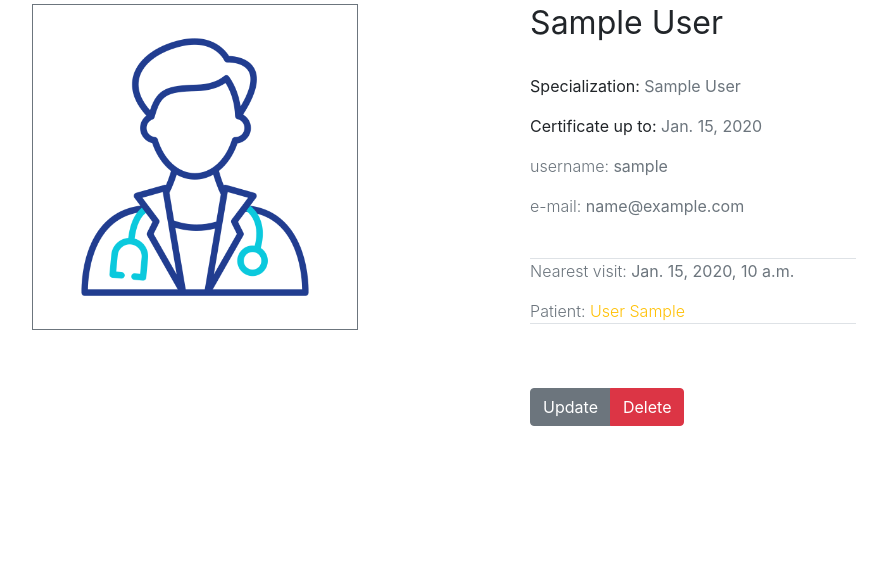
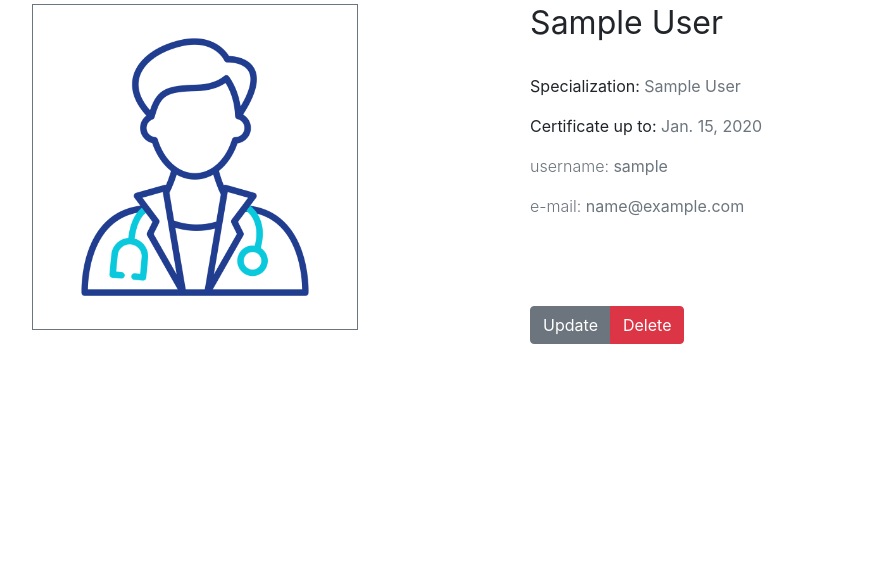
Before and after one commit to OleksiiKiva/to-the-doctor, a Django app: page /users/doctors/1/ in a window 1280 px wide. Shown: the part 188-752 px from the top of the page, without its empty margins (196-1083 px from the left). Run offline with Django 4.2, Linux system fonts and the light colour scheme; a user stored in the database is signed in; tables that the repository leaves empty hold one stand-in row (values such as "Sample post").

Commit message:
fix: overdue visits are not shown in doctor detail

```diff
--- a/templates/users/doctor_detail.html
+++ b/templates/users/doctor_detail.html
@@ -46,16 +46,20 @@
         </p>
         <br>
 
-        {% if doctor.visits.last and doctor.visits.last.patient.deleted_at is none %}
+        {% if doctor.visits.first and doctor.visits.first.patient.deleted_at is None %}
+          {% now "o-j-N" as today_date %}
+          {% if today_date < doctor.visits.first.date_time|date:"o-j-N" %}
             <p class="font-weight-light text-muted border-top">Nearest visit:
-            <span class="font-weight-normal">{{ doctor.visits.last.date_time }}</span>
+              <span class="font-weight-normal">{{ doctor.visits.first.date_time }}</span>
             </p>
 
             <p class="font-weight-light text-muted border-bottom">Patient:
               <a href="{% url 'user:patient-detail' pk=doctor.visits.last.patient.id %}" class="text-warning">
-              {{ doctor.visits.last.patient }}
+                {{ doctor.visits.first.patient }}
+                {{ doctor.visits.first.date_time|date:"o-j-N" }}
               </a>
             </p>
+          {% endif %}
         {% endif %}
         <br>
         <br>
```
Lines whose indentation alone changed are shown as unchanged.
